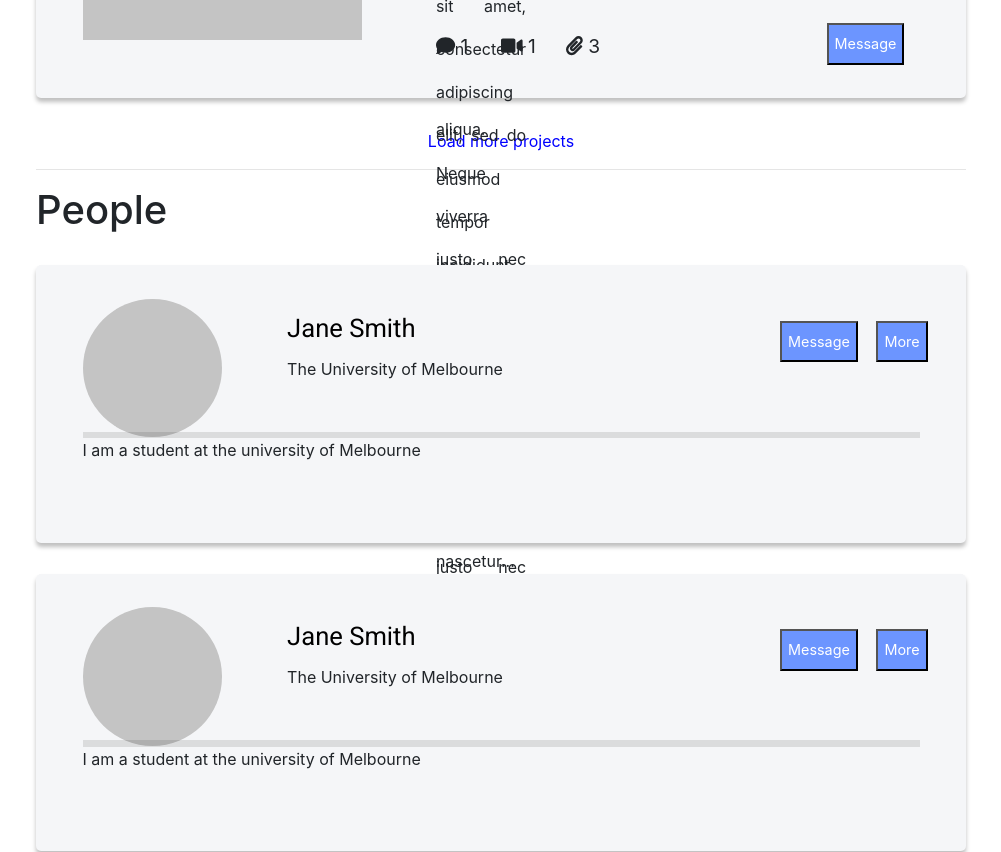
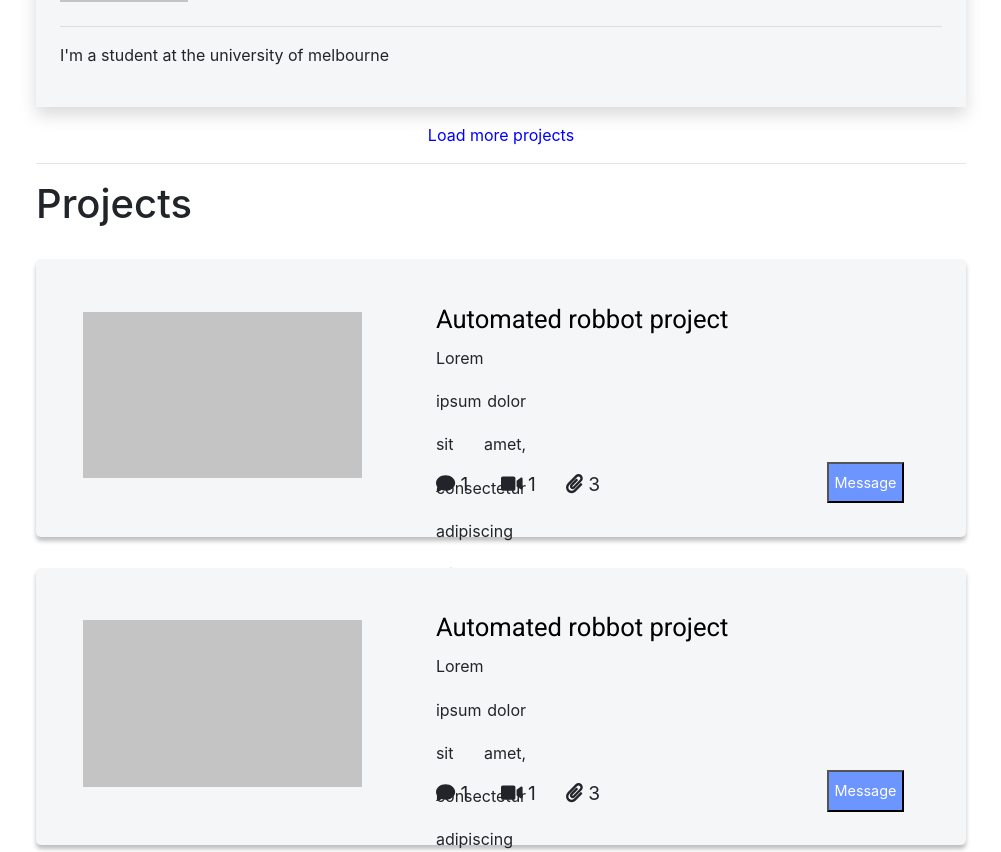
Before and after one commit to YanZhangBeef/IT-Project, a React (Create React App) app in the folder eportfolio/: page /search in a window 1280 px wide. Shown: the part 640-1492 px from the top of the page, without its empty margins (139-1140 px from the left). Built offline with nearby package versions, Linux system fonts and the light colour scheme.

Commit message:
fix part of search

```diff
--- a/eportfolio/src/components/pages/SearchPage.js
+++ b/eportfolio/src/components/pages/SearchPage.js
@@ -5,16 +5,16 @@ import "./SearchPage.css";
 
 const search = () => (
   <div class="container">
+    <h1>People</h1>
+
+    <PeopleResults />
+    <div className="more mt-3">
+      <p>Load more projects</p>
+      <hr></hr>
+    </div>
     <h1>Projects</h1>
 
     <ProjectResults />
-    <div className="more">
-      <p>Load more projects</p>
-      <hr></hr>
-    </div>
-    <h1>People</h1>
-
-    <PeopleResults />
     <div className="more">
       <p>Load more people</p>
       <hr></hr>
--- a/eportfolio/src/components/search/PeopleResults.js
+++ b/eportfolio/src/components/search/PeopleResults.js
@@ -1,14 +1,12 @@
 import React from "react";
-import SearchCard from "./PeopleSearchCard";
+
+import ProfileCard from "../profile/ProfileCard";
+import { fakeProfile } from "../../TestData";
 
 const peopleCard = () => (
-  <div className="flex-container">
-    <div className="cp-1">
-      <SearchCard />
-    </div>
-    <div className="cp-2">
-      <SearchCard />
-    </div>
+  <div>
+    <ProfileCard {...fakeProfile.profile} />
+    <ProfileCard {...fakeProfile.profile} />
   </div>
 );
 
--- a/eportfolio/src/components/search/PeopleSearchCard.js
+++ /dev/null
@@ -1,27 +0,0 @@
-import React from "react";
-
-import "./PeopleSearchCardStyles.css";
-
-const searchBox = () => (
-  <div className="item">
-    <div className="image-people"></div>
-
-    <h1 className="Name">Jane Smith </h1>
-    <div className="university">
-      <p>The University of Melbourne</p>
-    </div>
-    <button className="button-message" type="button">
-      Message
-    </button>
-    <button className="button-more" type="button">
-      More
-    </button>
-
-    <hr className="hline"></hr>
-    <div className="about">
-      <p> I am a student at the university of Melbourne </p>
-    </div>
-  </div>
-);
-
-export default searchBox;
--- a/eportfolio/src/components/search/PeopleSearchCardStyles.css
+++ /dev/null
@@ -1,68 +0,0 @@
-.image-people {
-  position: absolute;
-  border-radius: 50%;
-  width: 15%;
-  height: 50%;
-  top: 12%;
-  left: 5%;
-  vertical-align: middle;
-  background: #c4c4c4;
-}
-
-.Name {
-  position: absolute;
-  left: 27%;
-  top: 15%;
-  font-family: Roboto;
-  font-style: normal;
-  font-weight: normal;
-  font-size: 160%;
-  line-height: 42px;
-  color: #000000;
-}
-
-.university {
-  position: absolute;
-  top: 33%;
-  left: 27%;
-  width: 50%;
-  text-align: justify;
-  font-size: 100%;
-}
-
-.hline {
-  width: 300px;
-  position: relative;
-  top: 45%;
-  margin: auto;
-  height: 2%;
-  width: 90%;
-  background-color: black;
-  opacity: 0.1;
-}
-
-.button-message {
-  position: relative;
-  height: 15%;
-  left: 80%;
-  top: 20%;
-  background-color: #6c95ff;
-  font-size: 90%;
-  color: white;
-}
-.button-more {
-  position: relative;
-  height: 15%;
-  left: 82%;
-  top: 20%;
-  background-color: #6c95ff;
-  font-size: 90%;
-  color: white;
-}
-
-.about {
-  position: relative;
-  top: 45%;
-  left: 5%;
-  text-align: justify;
-}
```
